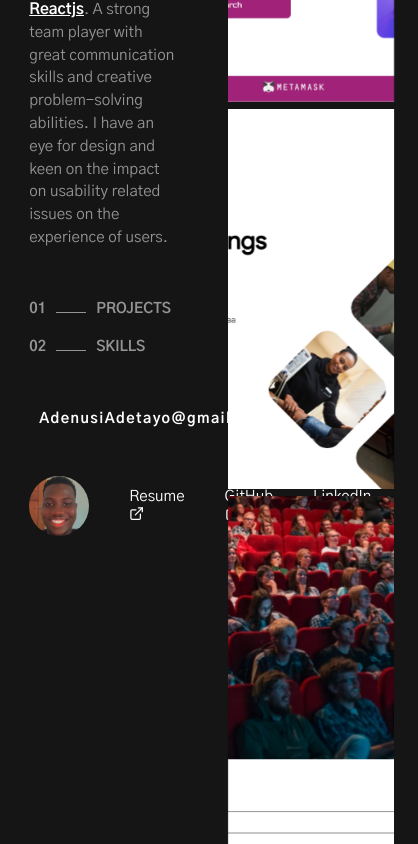
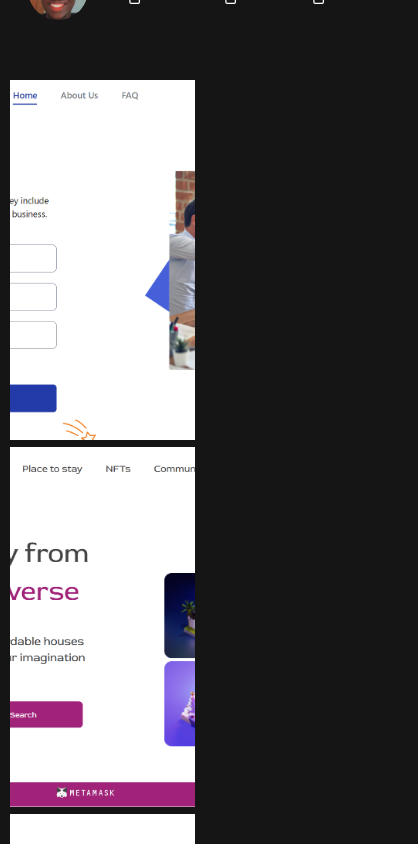
Before and after one commit to Macbright007/BrightPortfolio, a React (Create React App) app: page / in a window 390 px wide. Shown: the part 755-1599 px from the top of the page, 418 px wide, since content can reach past the window. Built offline with nearby package versions, Linux system fonts and the light colour scheme.

Commit message:
top mobile responsiveness

```diff
--- a/src/Data.js
+++ b/src/Data.js
@@ -44,9 +44,9 @@ export const projects = [
     webLink: "https://musicapp-five.vercel.app/",
   },
   {
-    img: repute,
-    name: "Repute",
-    description: "Reputation Manager",
+    img: tayo,
+    name: "Portfolio",
+    description: "Previous Portfolio",
     webLink: "https://portfolio-eight-gamma-72.vercel.app/",
   },
 ];
--- a/src/component/Home/Home.style.jsx
+++ b/src/component/Home/Home.style.jsx
@@ -11,4 +11,19 @@ export const Wrapper = styled.div`
     width: 85%;
     gap: 50px;
   }
+  @media (max-width: 1440px) {
+    .home__container {
+      width: 95%;
+    }
+  }
+  @media (max-width: 1290px) {
+    .home__container {
+      gap: 20px !important;
+    }
+  }
+  @media (max-width: 1200px) {
+    .home__container {
+      flex-direction: column;
+    }
+  }
 `;
--- a/src/component/Profile/Profile.style.jsx
+++ b/src/component/Profile/Profile.style.jsx
@@ -103,4 +103,19 @@ export const Wrapper = styled.div`
   .skill {
     margin-top: 40px;
   }
+  /* @media (max-width: 1290px) {
+    width: 40%;
+  } */
+  @media (max-width: 1200px) {
+    position: static;
+    height: fit-content;
+    width: 90%;
+    margin: 0 auto !important;
+    margin-bottom: 40px !important;
+    .profile {
+      > ul {
+        display: none;
+      }
+    }
+  }
 `;
--- a/src/component/Projects/Projects.style.jsx
+++ b/src/component/Projects/Projects.style.jsx
@@ -94,4 +94,11 @@ export const Wrapper = styled.div`
       }
     }
   }
+  @media (max-width: 1290px) {
+    /* width: 40%; */
+    .project__card {
+      width: 280px;
+      height: 360px;
+    }
+  }
 `;
```
